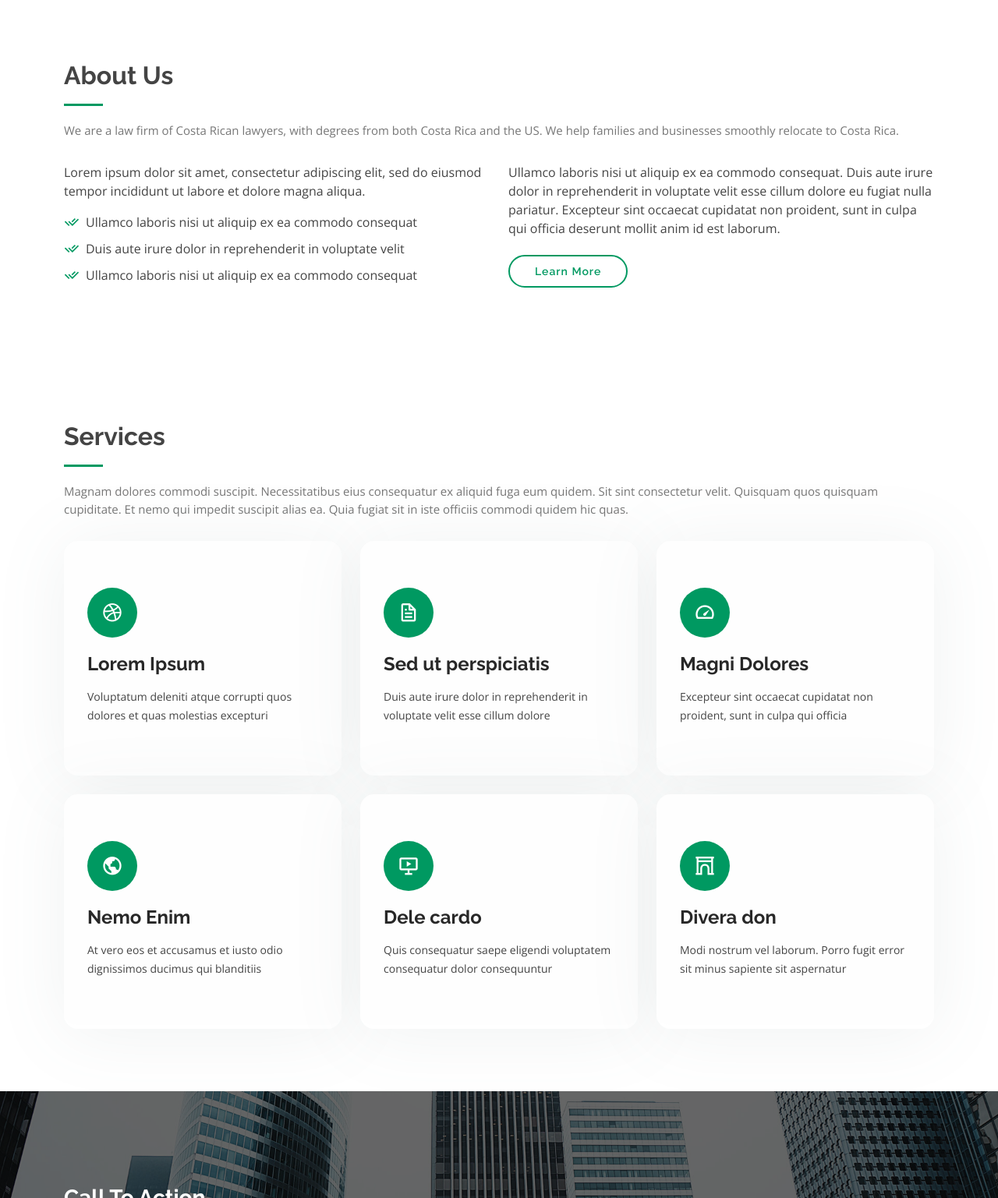
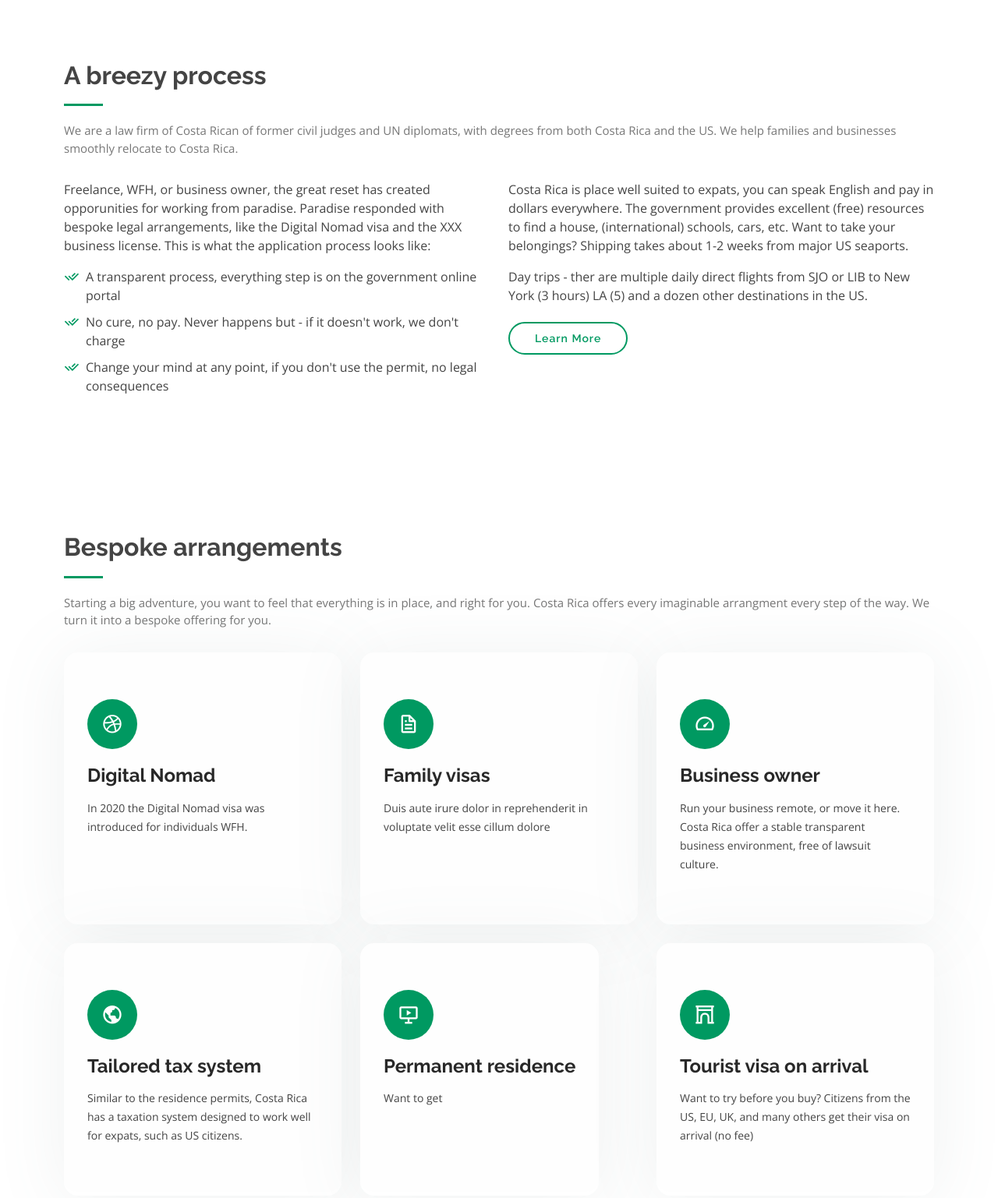
Before and after one commit to ai4bizacademy/ai4bizacademy.github.io, a plain HTML site: page index.html in a window 1280 px wide. Shown: the part 802-2339 px from the top of the page at 78% size. Drawn offline with nearby package versions, Linux system fonts and the light colour scheme.

Commit message:
update text, fix spelling

```diff
--- a/index.html
+++ b/index.html
@@ -5,12 +5,12 @@
   <meta charset="utf-8">
   <meta content="width=device-width, initial-scale=1.0" name="viewport">
 
-  <title>Quast Castro Attornies at Law - Costa Rica Immigration Services</title>
-  <meta content="US educated Costa Rican immigration attornies to ease you into life in paradise" name="description">
+  <title>Quast Castro attorneys at Law - Costa Rica Immigration Services</title>
+  <meta content="US educated Costa Rican immigration attorneys to ease you into life in paradise" name="description">
   <meta content="Costa Rica, Immigration, Visa, Work permit, Attorny, Lawyer" name="keywords">
-  <meta property="og:title" content="Quast Castro Attornies Costa Rica" />
+  <meta property="og:title" content="Quast Castro attorneys Costa Rica" />
   <meta property="og:url" content="https://www.quastcastro.com/" />
-  <meta property="og:description" content="US educated Costa Rican immigration attornies" />
+  <meta property="og:description" content="US educated Costa Rican immigration attorneys" />
   <meta property="og:image" content="https://github.com/QuastCastro/quastcastro.github.io/raw/main/assets/img/cr-still.png" />
 
   <!-- Favicons -->
@@ -48,34 +48,15 @@
 
       <div class="row justify-content-center">
         <div class="col-xl-9 d-flex align-items-center justify-content-lg-between">
-          <h1 class="logo me-auto me-lg-0"><a href="index.html">Quast Castro Attornies</a></h1>
-          <!-- Uncomment below if you prefer to use an image logo -->
-          <!-- <a href="index.html" class="logo me-auto me-lg-0"><img src="assets/img/logo.png" alt="" class="img-fluid"></a>-->
+          <h1 class="logo me-auto me-lg-0"><a href="index.html">Quast Castro Attorneys</a></h1>
 
           <nav id="navbar" class="navbar order-last order-lg-0">
             <ul>
               <li><a class="nav-link scrollto active" href="#hero">Home</a></li>
               <li><a class="nav-link scrollto" href="#about">About</a></li>
               <li><a class="nav-link scrollto" href="#services">Services</a></li>
-              <li><a class="nav-link scrollto " href="#portfolio">Portfolio</a></li>
-              <li><a class="nav-link scrollto" href="#pricing">Pricing</a></li>
-              <li class="dropdown"><a href="#"><span>Drop Down</span> <i class="bi bi-chevron-down"></i></a>
-                <ul>
-                  <li><a href="#">Drop Down 1</a></li>
-                  <li class="dropdown"><a href="#"><span>Deep Drop Down</span> <i class="bi bi-chevron-right"></i></a>
-                    <ul>
-                      <li><a href="#">Deep Drop Down 1</a></li>
-                      <li><a href="#">Deep Drop Down 2</a></li>
-                      <li><a href="#">Deep Drop Down 3</a></li>
-                      <li><a href="#">Deep Drop Down 4</a></li>
-                      <li><a href="#">Deep Drop Down 5</a></li>
-                    </ul>
-                  </li>
-                  <li><a href="#">Drop Down 2</a></li>
-                  <li><a href="#">Drop Down 3</a></li>
-                  <li><a href="#">Drop Down 4</a></li>
-                </ul>
-              </li>
+              <li><a class="nav-link scrollto " href="#portfolio">Testimonials</a></li>
+              <li><a class="nav-link scrollto" href="#pricing">Packages</a></li>
               <li><a class="nav-link scrollto" href="#contact">Contact</a></li>
             </ul>
             <i class="bi bi-list mobile-nav-toggle"></i>
@@ -106,16 +87,16 @@
       <!-- Carousel items -->
       <div class="carousel-inner">
         <div class="carousel-item active">
-          <h1>Quast Castro Attornies at Law</h1>
-          <h2>Easing families and businesses into the Costa Rican dream</h2>
+          <h1>Interested in exploring paradise?</h1>
+          <h2>From digital nomad to business owner permits, there is a fit for everyone</h2>
         </div>
         <div class="carousel-item">
-          <h1>Slide 2</h1>
-          <h2>Carousel description for slide 2</h2>
+          <h1>Safe environment for family and business</h1>
+          <h2>Costa Rica is very safe country, for families, but also for businesses</h2>
         </div>
         <div class="carousel-item">
-          <h1>Slide 3</h1>
-          <h2>Carousel description for slide 3</h2>
+          <h1>Fiber internet and 5G everywhere</h1>
+          <h2>Costa Rica internet (fixed and mobile) is some of the best in the world according to the UN</h2>
         </div>
       </div>
 
@@ -139,27 +120,33 @@
       <div class="container">
 
         <div class="section-title">
-          <h2>About Us</h2>
-          <p>We are a law firm of Costa Rican lawyers, with degrees from both Costa Rica and the US. We help families and businesses smoothly relocate to Costa Rica.</p>
+          <h2>A breezy process</h2>
+          <p>We are a law firm of Costa Rican of former civil judges and UN diplomats,
+             with degrees from both Costa Rica and the US. We help families and businesses smoothly relocate to Costa Rica.
+          </p>
         </div>
 
         <div class="row content">
           <div class="col-lg-6">
             <p>
-              Lorem ipsum dolor sit amet, consectetur adipiscing elit, sed do eiusmod tempor incididunt ut labore et dolore
-              magna aliqua.
+              Freelance, WFH, or business owner, the great reset has created opporunities for working from paradise.
+              Paradise responded with bespoke legal arrangements, like the Digital Nomad visa and the XXX business license.
+              This is what the application process looks like:
             </p>
             <ul>
-              <li><i class="ri-check-double-line"></i> Ullamco laboris nisi ut aliquip ex ea commodo consequat</li>
-              <li><i class="ri-check-double-line"></i> Duis aute irure dolor in reprehenderit in voluptate velit</li>
-              <li><i class="ri-check-double-line"></i> Ullamco laboris nisi ut aliquip ex ea commodo consequat</li>
+              <li><i class="ri-check-double-line"></i> A transparent process, everything step is on the government online portal</li>
+              <li><i class="ri-check-double-line"></i> No cure, no pay. Never happens but - if it doesn't work, we don't charge</li>
+              <li><i class="ri-check-double-line"></i> Change your mind at any point, if you don't use the permit, no legal consequences</li>
             </ul>
           </div>
           <div class="col-lg-6 pt-4 pt-lg-0">
             <p>
-              Ullamco laboris nisi ut aliquip ex ea commodo consequat. Duis aute irure dolor in reprehenderit in voluptate
-              velit esse cillum dolore eu fugiat nulla pariatur. Excepteur sint occaecat cupidatat non proident, sunt in
-              culpa qui officia deserunt mollit anim id est laborum.
+              Costa Rica is place well suited to expats, you can speak English and pay in dollars everywhere.
+              The government provides excellent (free) resources to find a house, (international) schools, cars, etc.
+              Want to take your belongings? Shipping takes about 1-2 weeks from major US seaports.
+            </P>
+            <P>
+              Day trips - ther are multiple daily direct flights from SJO or LIB to New York (3 hours) LA (5) and a dozen other destinations in the US.
             </p>
             <a href="#" class="btn-learn-more">Learn More</a>
           </div>
@@ -173,23 +160,23 @@
       <div class="container">
 
         <div class="section-title">
-          <h2>Services</h2>
-          <p>Magnam dolores commodi suscipit. Necessitatibus eius consequatur ex aliquid fuga eum quidem. Sit sint consectetur velit. Quisquam quos quisquam cupiditate. Et nemo qui impedit suscipit alias ea. Quia fugiat sit in iste officiis commodi quidem hic quas.</p>
+          <h2>Bespoke arrangements</h2>
+          <p>Starting a big adventure, you want to feel that everything is in place, and right for you. Costa Rica offers every imaginable arrangment every step of the way. We turn it into a bespoke offering for you.</p>
         </div>
 
         <div class="row">
           <div class="col-lg-4 col-md-6 d-flex align-items-stretch">
             <div class="icon-box">
               <div class="icon"><i class="bx bxl-dribbble"></i></div>
-              <h4><a href="">Lorem Ipsum</a></h4>
-              <p>Voluptatum deleniti atque corrupti quos dolores et quas molestias excepturi</p>
+              <h4><a href="">Digital Nomad</a></h4>
+              <p>In 2020 the Digital Nomad visa was introduced for individuals WFH.</p>
             </div>
           </div>
 
           <div class="col-lg-4 col-md-6 d-flex align-items-stretch mt-4 mt-md-0">
             <div class="icon-box">
               <div class="icon"><i class="bx bx-file"></i></div>
-              <h4><a href="">Sed ut perspiciatis</a></h4>
+              <h4><a href="">Family visas</a></h4>
               <p>Duis aute irure dolor in reprehenderit in voluptate velit esse cillum dolore</p>
             </div>
           </div>
@@ -197,32 +184,32 @@
           <div class="col-lg-4 col-md-6 d-flex align-items-stretch mt-4 mt-lg-0">
             <div class="icon-box">
               <div class="icon"><i class="bx bx-tachometer"></i></div>
-              <h4><a href="">Magni Dolores</a></h4>
-              <p>Excepteur sint occaecat cupidatat non proident, sunt in culpa qui officia</p>
+              <h4><a href="">Business owner</a></h4>
+              <p>Run your business remote, or move it here. Costa Rica offer a stable transparent business environment, free of lawsuit culture.</p>
             </div>
           </div>
 
           <div class="col-lg-4 col-md-6 d-flex align-items-stretch mt-4">
             <div class="icon-box">
               <div class="icon"><i class="bx bx-world"></i></div>
-              <h4><a href="">Nemo Enim</a></h4>
-              <p>At vero eos et accusamus et iusto odio dignissimos ducimus qui blanditiis</p>
+              <h4><a href="">Tailored tax system</a></h4>
+              <p>Similar to the residence permits, Costa Rica has a taxation system designed to work well for expats, such as US citizens.</p>
             </div>
           </div>
 
           <div class="col-lg-4 col-md-6 d-flex align-items-stretch mt-4">
             <div class="icon-box">
               <div class="icon"><i class="bx bx-slideshow"></i></div>
-              <h4><a href="">Dele cardo</a></h4>
-              <p>Quis consequatur saepe eligendi voluptatem consequatur dolor consequuntur</p>
+              <h4><a href="">Permanent residence</a></h4>
+              <p>Want to get </p>
             </div>
           </div>
 
           <div class="col-lg-4 col-md-6 d-flex align-items-stretch mt-4">
             <div class="icon-box">
               <div class="icon"><i class="bx bx-arch"></i></div>
-              <h4><a href="">Divera don</a></h4>
-              <p>Modi nostrum vel laborum. Porro fugit error sit minus sapiente sit aspernatur</p>
+              <h4><a href="">Tourist visa on arrival</a></h4>
+              <p>Want to try before you buy? Citizens from the US, EU, UK, and many others get their visa on arrival (no fee)</p>
             </div>
           </div>
 
@@ -712,7 +699,7 @@
         <a href="#" class="linkedin"><i class="bx bxl-linkedin"></i></a>
       </div>
       <div class="copyright">
-        &copy; Copyright <strong><span>Quast Castro Attornies at Law</span></strong>. All Rights Reserved. No information on this website constitutes legal advice.
+        &copy; Copyright <strong><span>Quast Castro Attorneys at Law</span></strong>. All Rights Reserved. No information on this website constitutes legal advice.
       </div>
     </div>
   </footer><!-- End Footer -->
```
